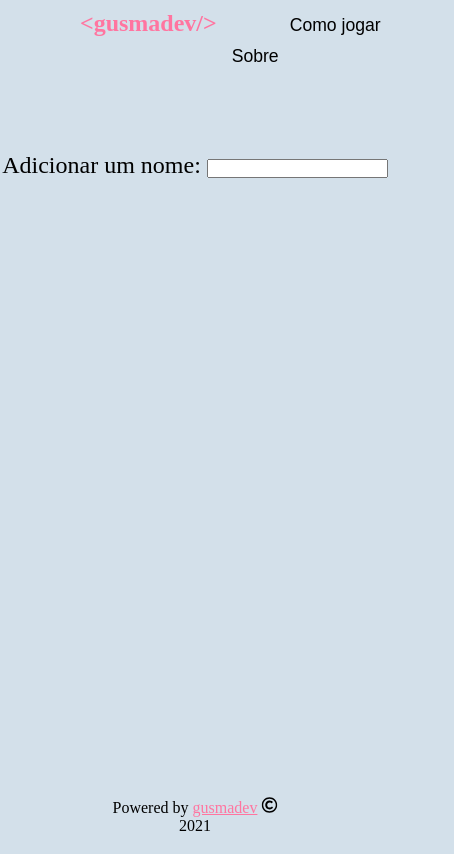
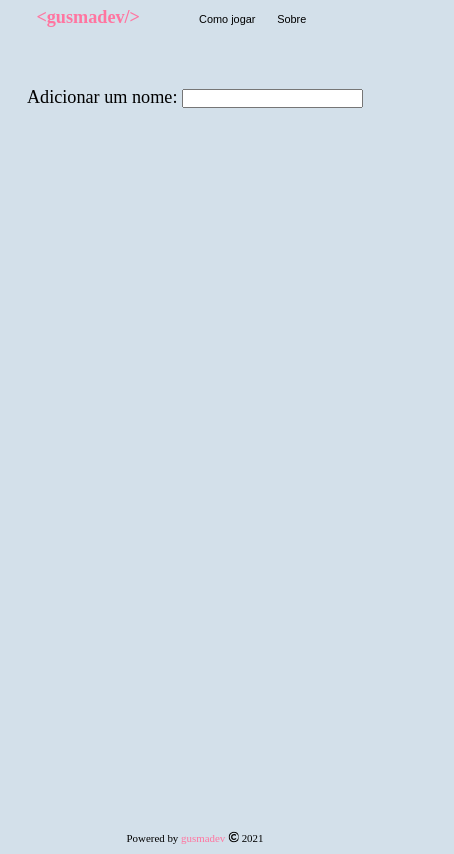
Before and after one commit to arthurgusma/quem-paga-conta, a React (Create React App) app: page / in a window 390 px wide. Shown: the whole page, 454 px wide, since content can reach past the window. Built offline with nearby package versions, Linux system fonts and the light colour scheme.

Commit message:
Css modified for responsive effect.

```diff
--- a/src/style/App.css
+++ b/src/style/App.css
@@ -1,30 +1,52 @@
 * {
   margin: 0;
   padding: 0;
-  list-style: none;
+  box-sizing: inherit;
+}
+
+html {
+  font-size: 62.5%;
 }
 
 body {
   background-color: #d3e0ea;
   text-align: center;
-  font-size: 1.5rem;
+  font-size: 2.5rem;
+  box-sizing: border-box;
+}
+
+a {
+  text-decoration: none;
 }
 
 li {
-      margin: 10px 0;
+  margin: 1.5rem 0;
+  list-style: none;
 }
 
 .body-app {
   position: relative;
   height: 100vh;
-  max-width: 1300px;
+  max-width: 130rem;
 }
 
 .displayed-content {
-  max-width: 500px;
+  max-width: 50rem;
   margin: 0 auto;
 }
 
 .displayed-content h1 {
   margin-bottom: 3rem;
 }
+
+@media (max-width: 1080px) {
+  html {
+    font-size: 55%;
+  }
+}
+
+@media (max-width: 720px) {
+  html {
+    font-size: 45.5%;
+  }
+}
--- a/src/style/Button.css
+++ b/src/style/Button.css
@@ -1,7 +1,7 @@
 .btn {
-  padding: 10px 20px;
-  margin: 10px 5px;
-  font-size: 16px;
+  padding: 1rem 2rem;
+  margin: 1rem .5rem;
+  font-size: 1.5rem;
   cursor: pointer;
 }
 
@@ -26,9 +26,9 @@
 .nav-btn {
   border: none;
   background: none;
-  margin: 0 10px;
-  font-size: 1.1rem;
+  margin: 0 1rem;
+  font-size: 1.5rem;
   color: #000000;
-  margin: 0 5px;
-  padding: 5px 10px;
+  margin: 0 .5rem;
+  padding: .5rem 1rem;
 }
--- a/src/style/Footer.css
+++ b/src/style/Footer.css
@@ -1,5 +1,5 @@
 .footer p {
-  font-size: 1rem;
+  font-size: 1.5rem;
   position: absolute;
   bottom: 0;
   left: 50%;
--- a/src/style/Header.css
+++ b/src/style/Header.css
@@ -1,5 +1,5 @@
 .nav-bar {
-  margin: 10px auto 80px;
+  margin: 1rem auto 8rem;
 }
 
 .nav-bar a {
@@ -12,8 +12,8 @@
 }
 
 .nav-bar li a {
-  margin: 0 10px;
-  font-size: 1.1rem;
+  margin: 0 1rem;
+  font-size: 1.5rem;
   color: #09015f;
 }
 
```
